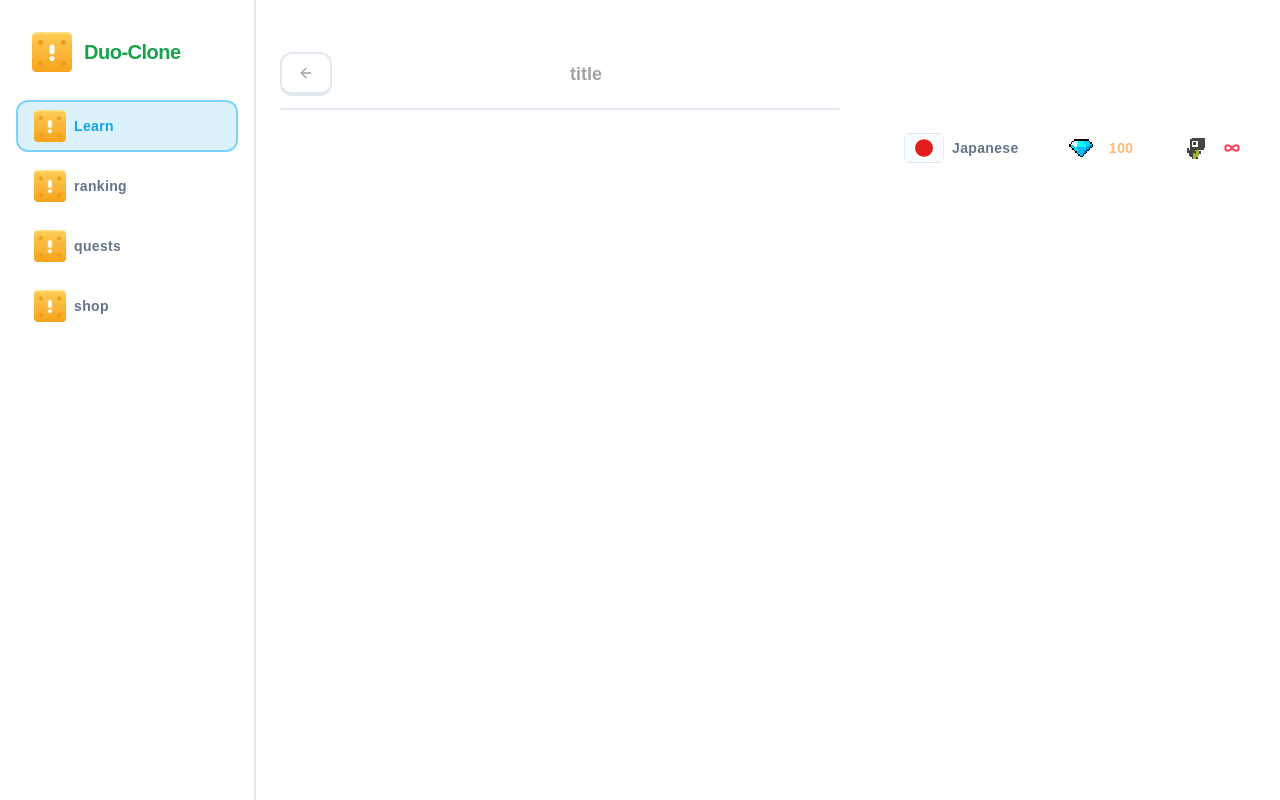
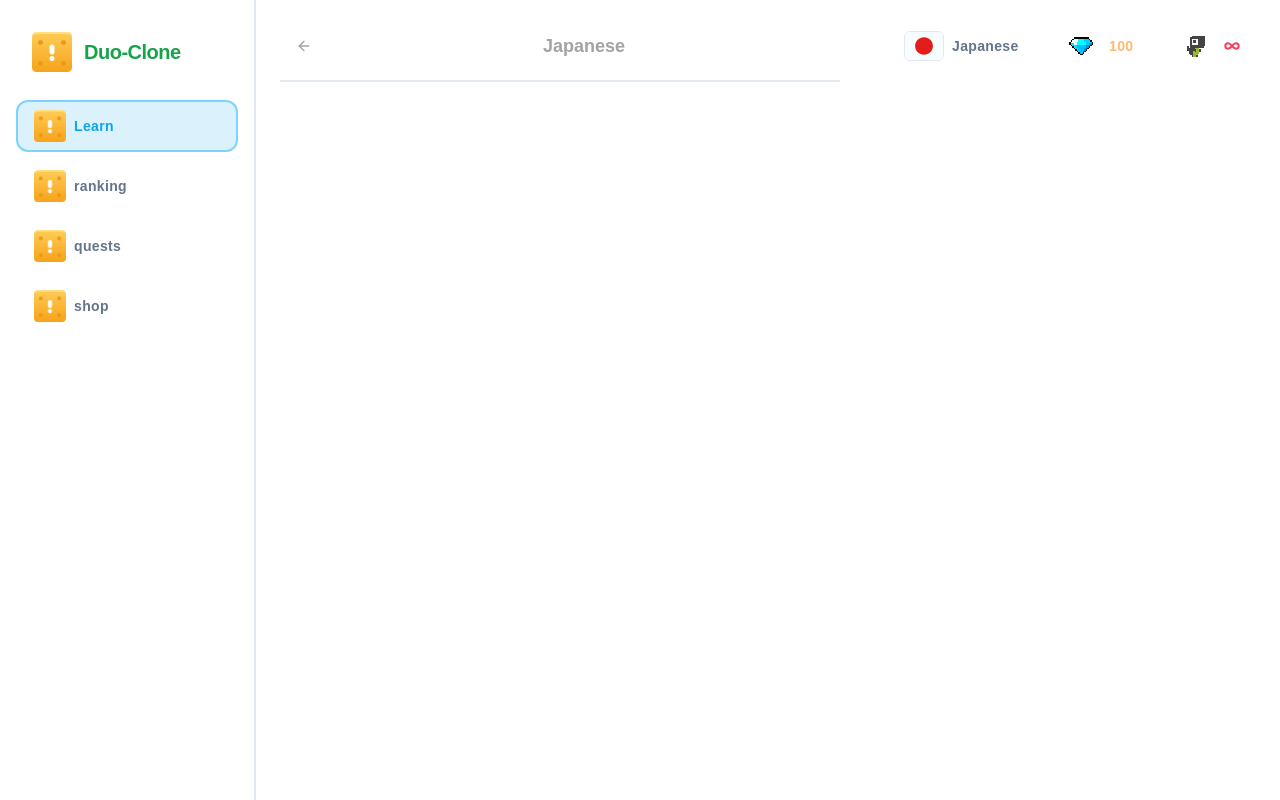
Before and after one commit to watanabe1640/duo-clone, a Next.js app: page /learn in a window 1280 px wide. Built offline with nearby package versions, Linux system fonts and the light colour scheme.

Commit message:
学習用ページのデザインを修正

```diff
--- a/app/(main)/learn/header.tsx
+++ b/app/(main)/learn/header.tsx
@@ -8,9 +8,9 @@ type Props = {
 
 export function Header({ title }: Props) {
 	return (
-		<div className="sticky top-0 bg-white pb-3 lg:pt-[28px] flex items-center justify-between border-b-2 mb-5 text-neutral-400 lg:z-50">
+		<div className="sticky top-0 bg-white pb-3 lg:pt-[28px] lg:mt-[-28px] flex items-center justify-between border-b-2 mb-5 text-neutral-400 lg:z-50">
 			<Link href="/courses">
-				<Button>
+				<Button variant="ghost">
 					<ArrowLeft className='h-5 w-5 stroke-2 text-neutral-400'/>
 				</Button>
 			</Link>
--- a/app/(main)/learn/page.tsx
+++ b/app/(main)/learn/page.tsx
@@ -18,7 +18,7 @@ export default function LearnPage() {
 					</UserProgress>
 				</StickyWrapper>
 				<FeedWrapper>
-					<Header title="title"/>
+					<Header title="Japanese"/>
 				</FeedWrapper>
 			</div>
 		</>
--- a/components/sticky-wrapper.tsx
+++ b/components/sticky-wrapper.tsx
@@ -5,7 +5,7 @@ type Props = {
 export function StickyWrapper({children}: Props) {
 	return (
 		<>
-			<div className="hidden lg:block w-[368px] sticky self-end bottom-6">
+			<div className="hidden lg:block w-[368px] sticky bottom-6">
 				<div className="min-h-[calc(100vh - 48px)] sticky top-6 flex flex-col gap-y-4">
 					{children}
 				</div>
```
